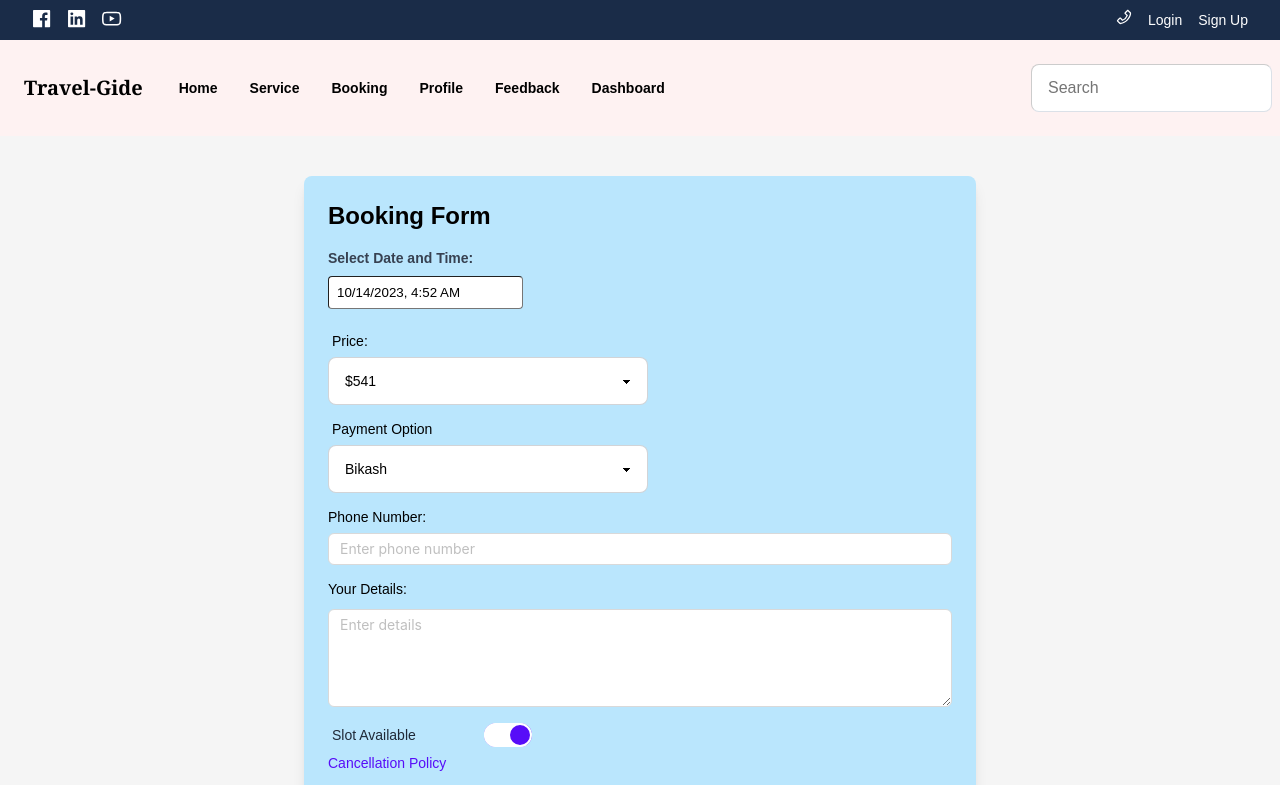
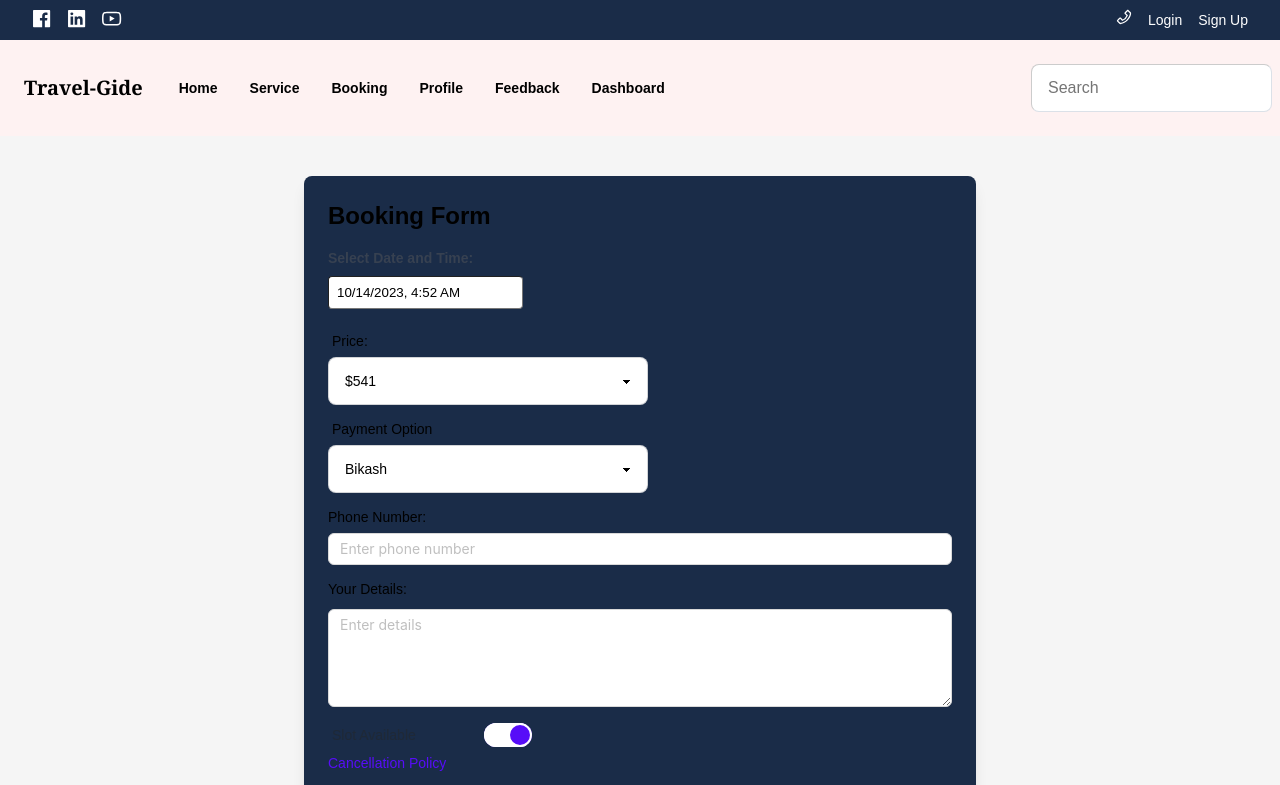
Before and after one commit to nazmu957/travel-gide, a Next.js app: page /booking in a window 1280 px wide. Shown: the top 785 px of the page. Built offline with nearby package versions, Linux system fonts and the light colour scheme; no server answers.

Commit message:
booking page updated

```diff
--- a/src/pages/booking.js
+++ b/src/pages/booking.js
@@ -45,9 +45,8 @@ const BookingPage = () => {
 
   return (
     <>
-
       <form onSubmit={handleSubmit}>
-          <div className="max-w-2xl text-black mx-auto p-6 border rounded-lg shadow-lg mt-10 bg-sky-200">
+        <div className="max-w-2xl text-black mx-auto p-6 border rounded-lg shadow-lg mt-10 bg-[#1A2C48]">
           <h2 className="text-2xl text-black font-semibold mb-4">
             Booking Form
           </h2>
@@ -152,7 +151,6 @@ const BookingPage = () => {
           </button>
         </div>
       </form>
-
     </>
   );
 };
```
Lines whose indentation alone changed are shown as unchanged.
